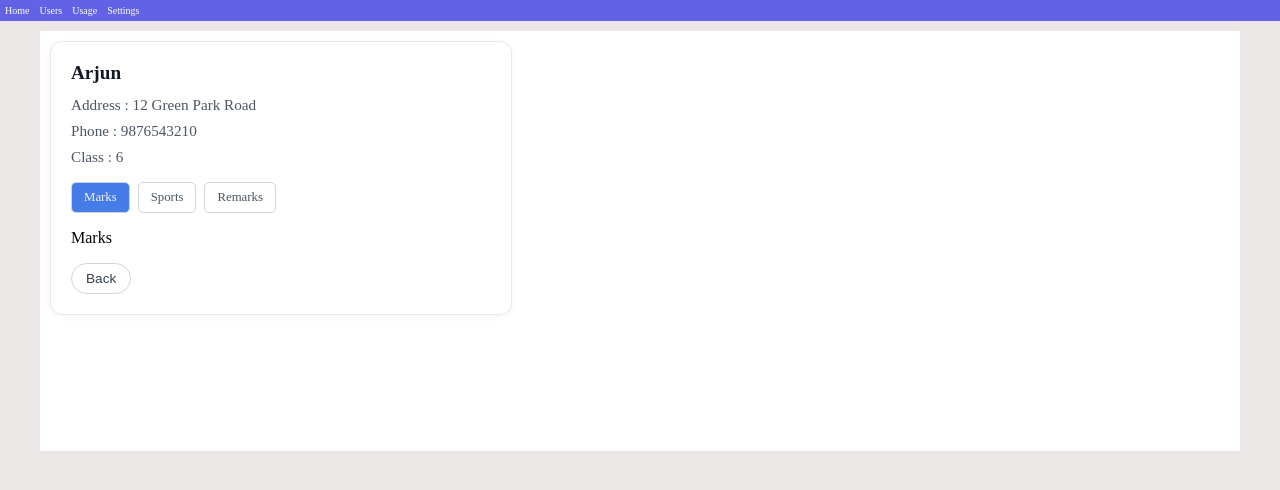
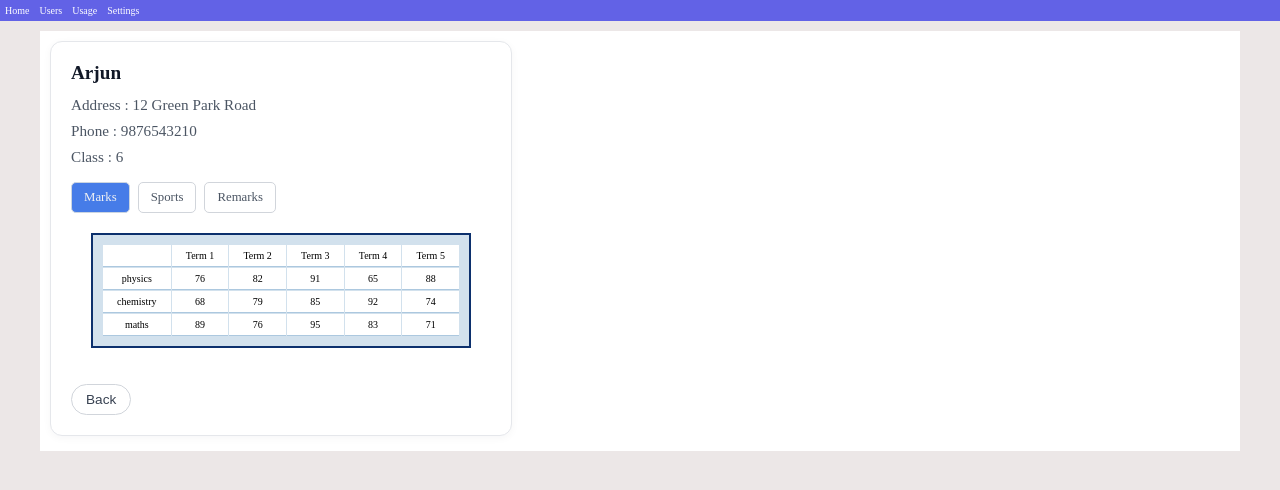
Before and after one commit to abin-jacob-dev/my-react-router, a React (Vite) app in the folder my-router-app/: page /details/1 in a window 1280 px wide. Shown: the top 490 px of the page. Built offline with nearby package versions, Linux system fonts and the light colour scheme.

Commit message:
nested pages

```diff
--- a/my-router-app/src/App.jsx
+++ b/my-router-app/src/App.jsx
@@ -6,7 +6,9 @@ import Details from './Pages/Details'
 import { BrowserRouter, Route, Routes } from "react-router-dom";
 import Header from './components/Header';
 import NotFound from './Pages/NotFound'
-
+import Marks from './Pages/Marks'
+import Remarks from './Pages/Remarks'
+import Sports from './Pages/Sports'
 
 import './App.css'
 
@@ -22,15 +24,19 @@ function App() {
         <div className='page'>
           <Routes >
             <Route path="/" element={<Home />} />
-            <Route path="users" element={<Users />} />
-            <Route path="usage" element={<Usage />} />
-            <Route path="settings" element={<Settings />} />
-            <Route path="details/:userId/*" element={<Details />} />
+            <Route path="/users" element={<Users />} />
+            <Route path="/usage" element={<Usage />} />
+            <Route path="/settings" element={<Settings />} />
+            <Route path="/details/:userId" element={<Details />} >
+              <Route index element={<Marks />} />
+              <Route path="sports" element={<Sports />} />
+              <Route path="remarks" element={<Remarks />} />
+            </Route>
             <Route path="*" element={<NotFound />} />
           </Routes>
         </div>
-      </BrowserRouter>
-    </div>
+      </BrowserRouter >
+    </div >
 
   )
 }
--- a/my-router-app/src/Pages/Details.css
+++ b/my-router-app/src/Pages/Details.css
@@ -62,3 +62,69 @@
   background: #f3f4f6;
   border-color: #cbd5e1;
 }
+
+.marks {
+  display: grid;
+  grid-template-columns: 150px repeat(5, 100px);
+  gap: 1px;
+  background: #ddd;
+  margin: 20px;
+  border: 1px solid #ddd;
+}
+
+.marks span {
+  background: white;
+  padding: 8px;
+  text-align: center;
+}
+
+.marks .corner {
+  background: #f5f5f5;
+}
+
+.marks .term {
+  background: #f5f5f5;
+  font-weight: bold;
+}
+
+.marks .subject {
+  background: #f9f9f9;
+  font-weight: 500;
+  text-align: left;
+}
+
+.remarks {
+  margin: 20px;
+  padding: 15px;
+  background: #f9f9f9;
+  border-radius: 4px;
+}
+
+.remarks div {
+  padding: 8px 0;
+  border-bottom: 1px solid #eee;
+}
+
+.remarks div:last-child {
+  border-bottom: none;
+}
+
+.sports {
+  margin: 20px;
+  display: flex;
+  flex-direction: column;
+  gap: 10px;
+}
+
+.sports > div {
+  display: flex;
+  justify-content: space-between;
+  padding: 10px 15px;
+  background: #f9f9f9;
+  border-radius: 4px;
+  border: 1px solid #eee;
+}
+
+.sports > div > div:first-child {
+  font-weight: 500;
+}
--- a/my-router-app/src/Pages/Details.jsx
+++ b/my-router-app/src/Pages/Details.jsx
@@ -1,10 +1,7 @@
 import React, { useEffect, useState } from 'react'
-import { Routes, Route, NavLink, useLocation, useNavigate, useParams } from 'react-router-dom'
+import {  NavLink, useLocation, useNavigate, useParams, Outlet } from 'react-router-dom'
 import axios from 'axios'
 import './Details.css'
-import Marks from './Marks'
-import Sports from './Sports'
-import Remarks from './Remarks'
 
 function Details() {
   const location = useLocation()
@@ -61,11 +58,7 @@ function Details() {
       </div>
 
       <div>
-        <Routes>
-          <Route path="" element={<Marks />} />
-          <Route path="sports" element={<Sports user={user}/>} />
-          <Route path="remarks" element={<Remarks remarks={user.remarks} />} />
-        </Routes>
+        <Outlet context={user} />
       </div>
 
       <button onClick={() => {
--- /dev/null
+++ b/my-router-app/src/Pages/Marks.css
@@ -0,0 +1,13 @@
+.marks {
+    display: grid;
+    grid-template-columns: auto auto auto auto auto auto;
+    font-size: 10px;
+    border: 2px solid rgb(12, 48, 109);
+    padding: 10px;
+    background: rgb(210, 225, 237);
+}
+
+.marks span {
+    border-bottom: 1px solid rgb(172, 200, 223);
+    padding: 5px;
+}
--- a/my-router-app/src/Pages/Marks.jsx
+++ b/my-router-app/src/Pages/Marks.jsx
@@ -1,9 +1,42 @@
+
 import React from 'react'
+import { useOutletContext } from 'react-router-dom';
+import './Marks.css';
 
 function Marks() {
+
+  const {marks = {}} = useOutletContext();
+
+  const terms = ['Term 1', 'Term 2', 'Term 3', 'Term 4', 'Term 5'];
+
   return (
-    <div>Marks</div>
+    <div className="marks">
+        <span></span>
+        {
+
+            terms.map((item) => {
+                return (
+                    <span key={item}>
+                        {item}
+                    </span>
+                );
+            })
+        }
+        {
+            Object.keys(marks).map((subj) => {
+                const values = marks[subj];
+                const items = [subj, ...values];
+                return items.map((item, i) => {
+                    return (
+                        <span key={i}>
+                            {item}
+                        </span>
+                    );
+                });
+            })
+        }
+    </div>
   )
 }
 
-export default Marks
+export default Marks;
--- /dev/null
+++ b/my-router-app/src/Pages/Remarks.css
@@ -0,0 +1,6 @@
+.remarks {
+    font-size: 10px;
+    border: 2px solid rgb(12, 48, 109);
+    padding: 10px;
+    background: rgb(210, 225, 237);
+}
--- a/my-router-app/src/Pages/Remarks.jsx
+++ b/my-router-app/src/Pages/Remarks.jsx
@@ -1,9 +1,19 @@
 import React from 'react'
+import { useOutletContext } from 'react-router-dom';
+import './Remarks.css';
 
-function Remarks({remarks}) {
+function Remarks() {
+  const {remarks = []} = useOutletContext();
+
   return (
-    <div>{remarks}</div>
+    <div className="remarks">
+        {
+            remarks.map((item) => {
+                return <div key={item}>{item}</div>
+            })
+        }
+    </div>
   )
 }
 
-export default Remarks
+export default Remarks;
--- /dev/null
+++ b/my-router-app/src/Pages/Sports.css
@@ -0,0 +1,15 @@
+.sports {
+    font-size: 10px;
+    border: 2px solid rgb(12, 48, 109);
+    padding: 10px;
+    background: rgb(210, 225, 237);
+}
+
+.sports > div{
+    display: flex;
+    border-bottom: 1px solid rgb(172, 200, 223);
+}
+
+.sports div{
+    padding: 5px;
+}
--- a/my-router-app/src/Pages/Sports.jsx
+++ b/my-router-app/src/Pages/Sports.jsx
@@ -1,12 +1,29 @@
 import React from 'react'
 
-function Sports({user}) {
-    return (
-        <>
-        <div>High Jump : {user.sports.highjump}</div>
-        <div>Long Jump : {user.sports.longjump}</div>
-        </>
-    )
+import { useOutletContext } from 'react-router-dom';
+import './Sports.css';
+
+function Sports() {
+
+  const {sports = {}} = useOutletContext();
+  return (
+    <div className="sports">
+        {
+            Object.keys(sports).map((item) => {
+                return (
+                    <div key={item}>
+                        <div>
+                            {item}
+                        </div>
+                        <div>
+                            {sports[item] > 0 ? 'Position ' + sports[item] : 'Participated'}
+                        </div>
+                    </div>
+                )
+            })
+        }
+    </div>
+  )
 }
 
-export default Sports
+export default Sports;
```
